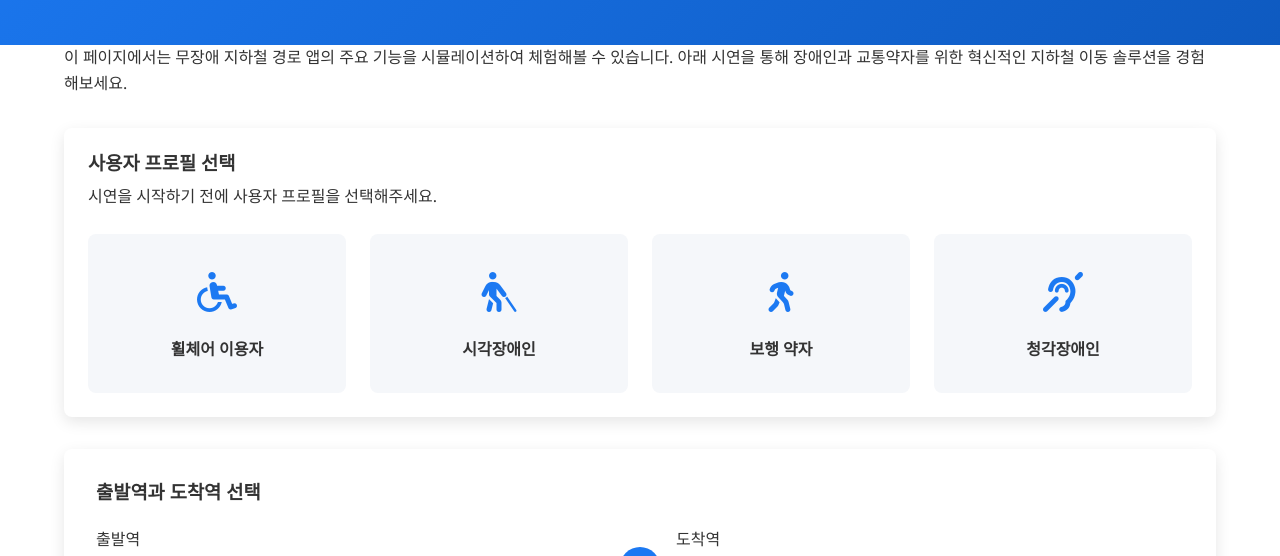
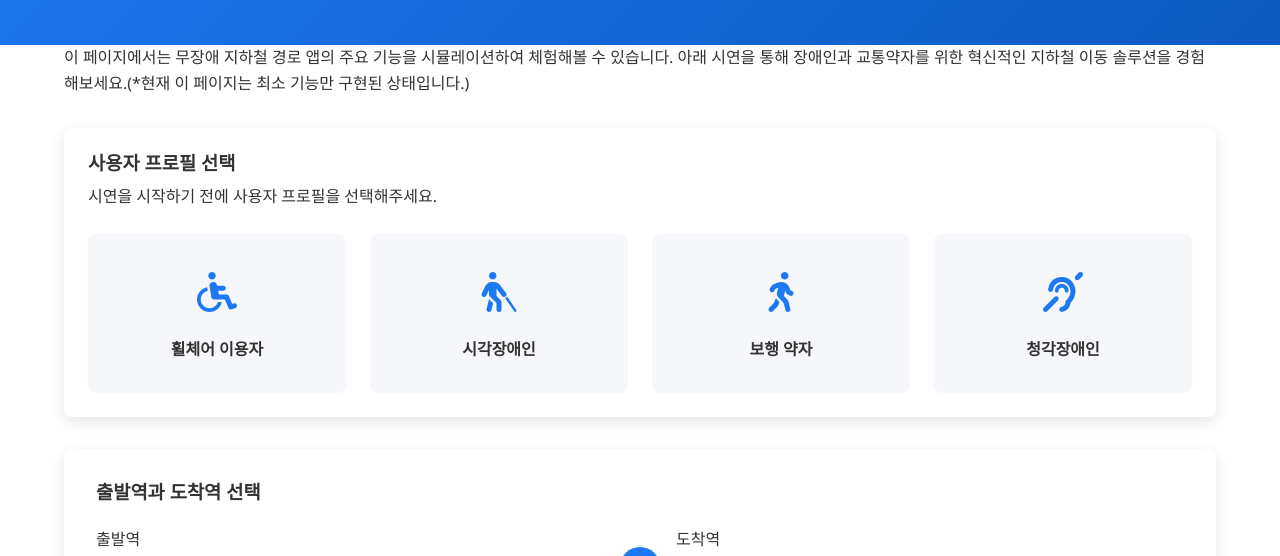
Before and after one commit to yonghwan1106/barrior_free, a plain HTML site: page demo.html in a window 1280 px wide. Shown: the part 211-767 px from the top of the page. Drawn offline with Linux system fonts and the light colour scheme.

Commit message:
Update demo.html

```diff
--- a/demo.html
+++ b/demo.html
@@ -39,7 +39,7 @@
 
     <section class="demo-intro">
         <div class="container">
-            <p class="intro-text">이 페이지에서는 무장애 지하철 경로 앱의 주요 기능을 시뮬레이션하여 체험해볼 수 있습니다. 아래 시연을 통해 장애인과 교통약자를 위한 혁신적인 지하철 이동 솔루션을 경험해보세요.</p>
+            <p class="intro-text">이 페이지에서는 무장애 지하철 경로 앱의 주요 기능을 시뮬레이션하여 체험해볼 수 있습니다. 아래 시연을 통해 장애인과 교통약자를 위한 혁신적인 지하철 이동 솔루션을 경험해보세요.(*현재 이 페이지는 최소 기능만 구현된 상태입니다.)</p>
 
             <div class="user-profile-selector">
                 <h3>사용자 프로필 선택</h3>
```
